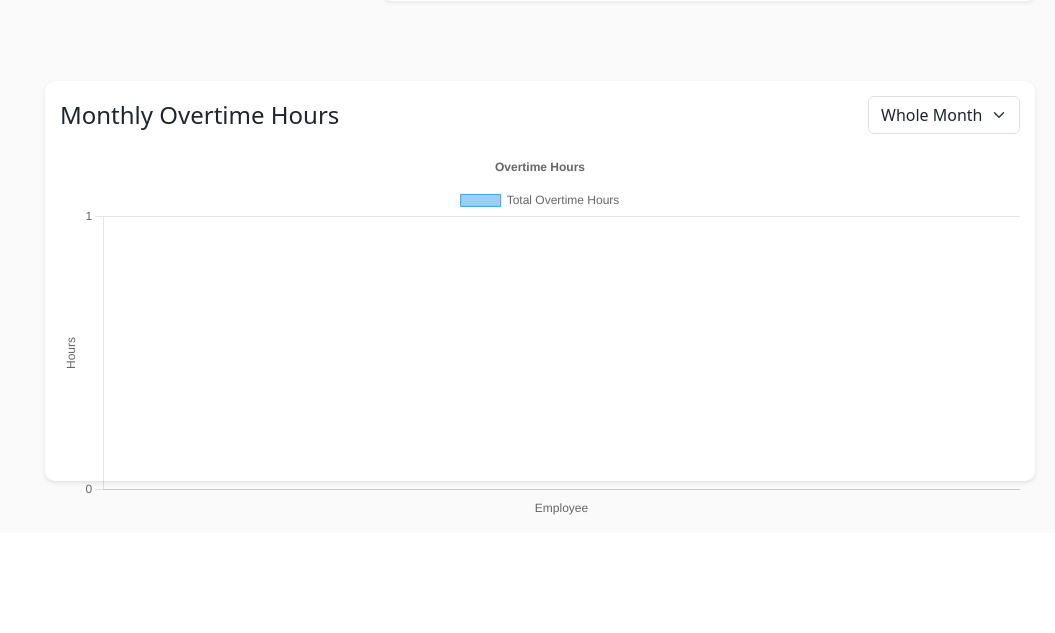
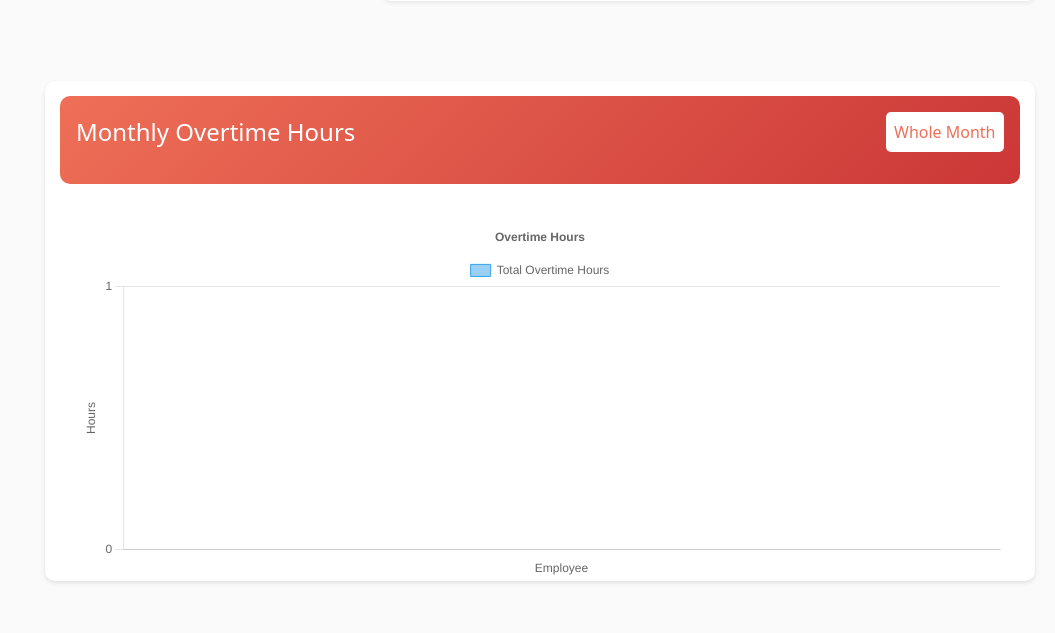
Before and after one commit to Lenardogs/ENGINEER_DBMS, a Flask app: page /overtime-logbook in a window 1280 px wide. Shown: the part 881-1514 px from the top of the page, without its empty margins (225-1280 px from the left). Before the commit the page ends 1396 px from the top, so only its background shows below. Run offline with Flask 3, Linux system fonts and the light colour scheme; a user stored in the database is signed in; data comes from the database, SQL or seed files in the repository; both versions use the stored data as it was after the commit; data that the repository does not hold is empty; some libraries are stand-ins or nearby versions.

Commit message:
finished graph for overtime logbook

```diff
--- a/templates/overtime_logbook.html
+++ b/templates/overtime_logbook.html
@@ -40,12 +40,53 @@
             box-shadow: 0 2px 4px rgba(0,0,0,0.1);
             max-width: 100%;
             margin: 2rem auto;
-            height: 400px;
+            height: 500px;
+            position: relative;
+        }
+
+        .chart-filter-container {
+            background: linear-gradient(135deg, var(--accent-primary), var(--accent-secondary));
+            padding: 1rem;
+            border-radius: 10px;
+            margin-bottom: 1rem;
+        }
+
+        .chart-filter-container h4 {
+            color: white;
+            margin-bottom: 0;
+        }
+
+        .chart-filter-container .form-select {
+            background: white;
+            border: none;
+            padding: 0.5rem;
+            border-radius: 5px;
+            color: var(--accent-primary);
         }
 
         canvas {
-            max-width: 100%;
-            height: 150px;
+            width: 100% !important;
+            height: auto !important;
+            max-height: 400px;
+        }
+
+        @media (max-width: 768px) {
+            .chart-container {
+                height: auto;
+                padding: 10px;
+            }
+
+            .chart-filter-container {
+                padding: 0.5rem;
+            }
+
+            .chart-filter-container h4 {
+                font-size: 1.2rem;
+            }
+
+            .chart-filter-container .form-select {
+                padding: 0.3rem;
+            }
         }
     </style>
 
@@ -211,12 +252,14 @@
     <div class="row mt-5">
         <div class="col-12">
             <div class="chart-container">
+                <div class="chart-filter-container">
                     <div class="d-flex justify-content-between align-items-center mb-3">
-                    <h4 class="mb-0">Monthly Overtime Hours</h4>
+                        <h4>Monthly Overtime Hours</h4>
                         <select id="periodFilter" class="form-select" style="width: auto;">
                             <option value="month">Whole Month</option>
                             <option value="15days">15 Days</option>
                         </select>
+                    </div>
                 </div>
                 <canvas id="overtimeChart"></canvas>
             </div>
@@ -225,36 +268,30 @@
 
     <script src="https://cdn.jsdelivr.net/npm/chart.js"></script>
     <script>
-        // Get date range for the current month
-        const today = new Date();
-        const firstDay = new Date(today.getFullYear(), today.getMonth(), 1);
-        const lastDay = new Date(today.getFullYear(), today.getMonth() + 1, 0);
-
-        // Initialize chart
         let chart = null;
 
         function updateChart(period) {
-            // Get date range based on period
+            const today = new Date();
             let from_date, to_date;
+
             if (period === '15days') {
                 from_date = new Date(today - 15 * 24 * 60 * 60 * 1000);
                 to_date = today;
             } else { // month
+                const firstDay = new Date(today.getFullYear(), today.getMonth(), 1);
                 from_date = firstDay;
-                to_date = lastDay;
+                to_date = new Date(today.getFullYear(), today.getMonth() + 1, 0);
             }
 
-            // Fetch data
             fetch(`/api/monthly-overtime-data?period=${period}`)
                 .then(response => response.json())
                 .then(data => {
-                    // Update chart if it exists, otherwise create new
+                    const ctx = document.getElementById('overtimeChart').getContext('2d');
+
                     if (chart) {
-                        chart.data.labels = data.labels;
-                        chart.data.datasets[0].data = data.data;
-                        chart.update();
-                    } else {
-                        const ctx = document.getElementById('overtimeChart').getContext('2d');
+                        chart.destroy();
+                    }
+
                     chart = new Chart(ctx, {
                         type: 'bar',
                         data: {
@@ -270,6 +307,15 @@
                         options: {
                             responsive: true,
                             maintainAspectRatio: false,
+                            aspectRatio: 1.5,
+                            layout: {
+                                padding: {
+                                    left: 20,
+                                    right: 20,
+                                    top: 20,
+                                    bottom: 20
+                                }
+                            },
                             scales: {
                                 y: {
                                     beginAtZero: true,
@@ -286,12 +332,19 @@
                                     title: {
                                         display: true,
                                         text: 'Employee'
+                                    },
+                                    ticks: {
+                                        autoSkip: true,
+                                        maxTicksLimit: 10
                                     }
                                 }
                             },
                             plugins: {
                                 legend: {
                                     position: 'top',
+                                    labels: {
+                                        boxWidth: 20
+                                    }
                                 },
                                 title: {
                                     display: true,
@@ -300,7 +353,6 @@
                             }
                         }
                     });
-                    }
                 });
         }
 
```
Also changed, not shown: instance/database.db. Lines whose indentation alone changed are shown as unchanged.
